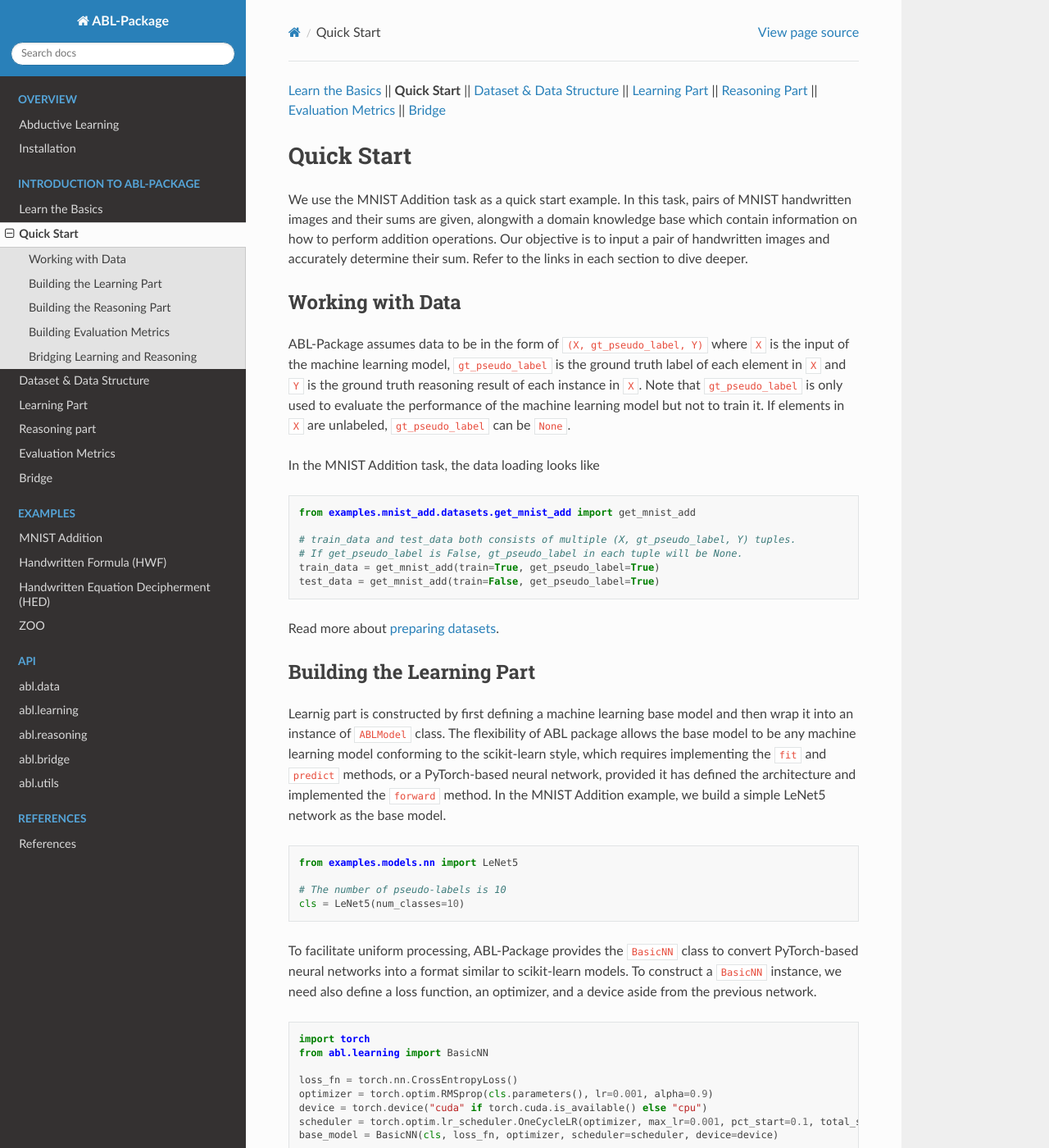
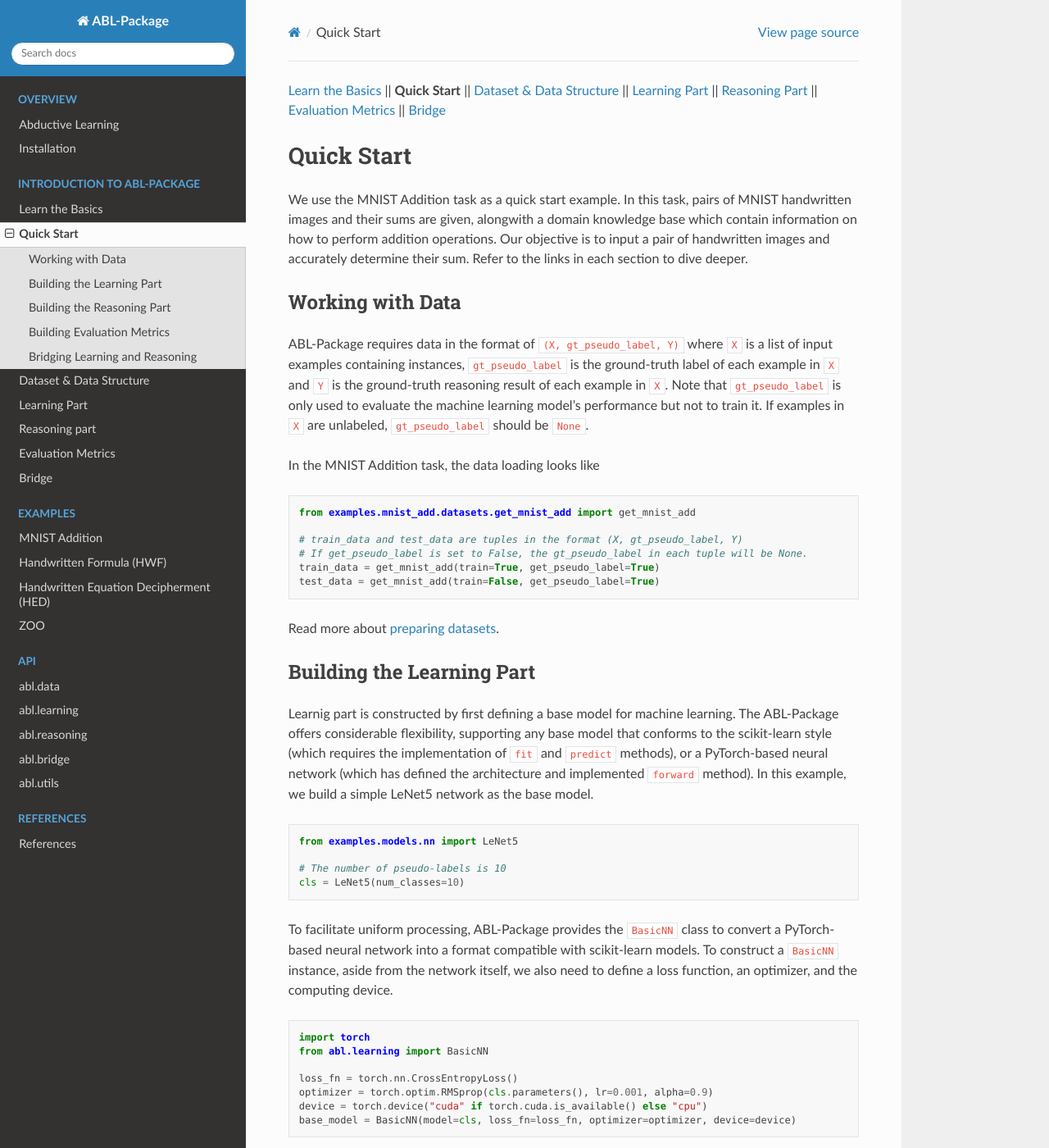
Before and after one commit to AbductiveLearning/ABLkit, a Sphinx documentation site: the page built from docs/Intro/Quick-Start.rst, in a window 1280 px wide and 1400 px high. Shown: the whole window at 82% size. Built offline with Sphinx 7.4.7 and the Read the Docs theme 2.0.0, drawn with Linux system fonts in a browser that asks for light colours; some of the changed text lies outside the part shown.

Commit message:
[DOC] Update Quick-start

```diff
--- a/docs/Intro/Quick-Start.rst
+++ b/docs/Intro/Quick-Start.rst
@@ -14,8 +14,8 @@
 Working with Data
 -----------------
 
-ABL-Package assumes data to be in the form of ``(X, gt_pseudo_label, Y)``  where ``X`` is the input of the machine learning model,
-``gt_pseudo_label`` is the ground truth label of each element in ``X`` and ``Y`` is the ground truth reasoning result of each instance in ``X``. Note that ``gt_pseudo_label`` is only used to evaluate the performance of the machine learning model but not to train it. If elements in ``X`` are unlabeled, ``gt_pseudo_label`` can be ``None``.
+ABL-Package requires data in the format of ``(X, gt_pseudo_label, Y)``  where ``X`` is a list of input examples containing instances,
+``gt_pseudo_label`` is the ground-truth label of each example in ``X`` and ``Y`` is the ground-truth reasoning result of each example in ``X``. Note that ``gt_pseudo_label`` is only used to evaluate the machine learning model's performance but not to train it. If examples in ``X`` are unlabeled, ``gt_pseudo_label`` should be ``None``.
 
 In the MNIST Addition task, the data loading looks like
 
@@ -23,8 +23,8 @@
 
    from examples.mnist_add.datasets.get_mnist_add import get_mnist_add
 
-   # train_data and test_data both consists of multiple (X, gt_pseudo_label, Y) tuples.
-   # If get_pseudo_label is False, gt_pseudo_label in each tuple will be None.
+   # train_data and test_data are tuples in the format (X, gt_pseudo_label, Y)
+   # If get_pseudo_label is set to False, the gt_pseudo_label in each tuple will be None.
    train_data = get_mnist_add(train=True, get_pseudo_label=True)
    test_data = get_mnist_add(train=False, get_pseudo_label=True)
 
@@ -33,9 +33,8 @@
 Building the Learning Part
 --------------------------
 
-Learnig part is constructed by first defining a machine learning base model and then wrap it into an instance of ``ABLModel`` class.
-The flexibility of ABL package allows the base model to be any machine learning model conforming to the scikit-learn style, which requires implementing the ``fit`` and ``predict`` methods, or a PyTorch-based neural network, provided it has defined the architecture and implemented the ``forward`` method.
-In the MNIST Addition example, we build a simple LeNet5 network as the base model.
+Learnig part is constructed by first defining a base model for machine learning. The ABL-Package offers considerable flexibility, supporting any base model that conforms to the scikit-learn style (which requires the implementation of ``fit`` and ``predict`` methods), or a PyTorch-based neural network (which has defined the architecture and implemented ``forward`` method).
+In this example, we build a simple LeNet5 network as the base model.
 
 .. code:: python
 
@@ -44,7 +43,7 @@
    # The number of pseudo-labels is 10
    cls = LeNet5(num_classes=10)
 
-To facilitate uniform processing, ABL-Package provides the ``BasicNN`` class to convert PyTorch-based neural networks into a format similar to scikit-learn models. To construct a ``BasicNN`` instance, we need also define a loss function, an optimizer, and a device aside from the previous network.
+To facilitate uniform processing, ABL-Package provides the ``BasicNN`` class to convert a PyTorch-based neural network into a format compatible with scikit-learn models. To construct a ``BasicNN`` instance, aside from the network itself, we also need to define a loss function, an optimizer, and the computing device.
 
 .. code:: python
 
@@ -54,10 +53,9 @@
    loss_fn = torch.nn.CrossEntropyLoss()
    optimizer = torch.optim.RMSprop(cls.parameters(), lr=0.001, alpha=0.9)
    device = torch.device("cuda" if torch.cuda.is_available() else "cpu")
-   scheduler = torch.optim.lr_scheduler.OneCycleLR(optimizer, max_lr=0.001, pct_start=0.1, total_steps=100)
-   base_model = BasicNN(cls, loss_fn, optimizer, scheduler=scheduler, device=device)
+   base_model = BasicNN(model=cls, loss_fn=loss_fn, optimizer=optimizer, device=device)
 
-However, Base model built above are trained to make predictions on instance-level data (e.g., a single image), which is not suitable enough for our task. Therefore, we then wrap the ``base_model`` into an instance of ``ABLModel``. This class serves as a unified wrapper for base models, facilitating the learning part to train, test, and predict on example-level data, (e.g., images that comprise the equation).
+The base model built above are trained to make predictions on instance-level data (e.g., a single image), while ABL deals with example-level data. To bridge this gap, we wrap the ``base_model`` into an instance of ``ABLModel``. This class serves as a unified wrapper for base models, facilitating the learning part to train, test, and predict on example-level data, (e.g., images that comprise an equation).
 
 .. code:: python
 
@@ -70,11 +68,7 @@
 Building the Reasoning Part
 ---------------------------
 
-To build the reasoning part, we first define a knowledge base by
-creating a subclass of ``KBBase``, which specifies how to map a pseudo
-label example to its reasoning result. In the subclass, we initialize the
-``pseudo_label_list`` parameter and override the ``logic_forward``
-function specifying how to perform (deductive) reasoning.
+To build the reasoning part, we first define a knowledge base by creating a subclass of ``KBBase``. In the subclass, we initialize the ``pseudo_label_list`` parameter and override the ``logic_forward`` method, which specifies how to perform (deductive) reasoning that processes pseudo-labels of an example to the corresponding reasoning result.
 
 .. code:: python
 
@@ -87,15 +81,11 @@
       def logic_forward(self, nums):
          return sum(nums)
 
-   kb = AddKB(pseudo_label_list=list(range(10)))
+   kb = AddKB()
 
-Then, we create a reasoner by instantiating the class
-``Reasoner`` and passing the knowledge base as an parameter.
-Due to the indeterminism of abductive reasoning, there could
-be multiple candidates compatible to the knowledge base.
-When this happens, reasoner can minimize inconsistencies between
-the knowledge base and pseudo-labels predicted by the learning part,
-and then return only one candidate that has the highest consistency.
+Next, we create a reasoner by instantiating the class ``Reasoner``, passing the knowledge base as a parameter.
+Due to the indeterminism of abductive reasoning, there could be multiple candidate pseudo-labels compatible to the knowledge base.
+In such scenarios, the reasoner can minimize inconsistency and return the pseudo-label with the highest consistency.
 
 .. code:: python
 
@@ -121,7 +111,7 @@
 Bridging Learning and Reasoning
 ---------------------------------------
 
-Now, we use ``SimpleBridge`` to combine learning and reasoning in a unified model.
+Now, we use ``SimpleBridge`` to combine learning and reasoning in a unified ABL framework.
 
 .. code:: python
 
--- a/docs/Intro/Reasoning.rst
+++ b/docs/Intro/Reasoning.rst
@@ -15,7 +15,7 @@
 In ABL-Package, building the reasoning part involves two steps:
 
 1. Build a knowledge base by creating a subclass of ``KBBase``, which
-   specifies how to map pseudo-label examples to reasoning results.
+   specifies how to process pseudo-label of an example to the reasoning result.
 2. Create a reasoner by instantiating the class ``Reasoner``
    to minimize inconsistencies between the knowledge base and pseudo
    labels predicted by the learning part.
```
